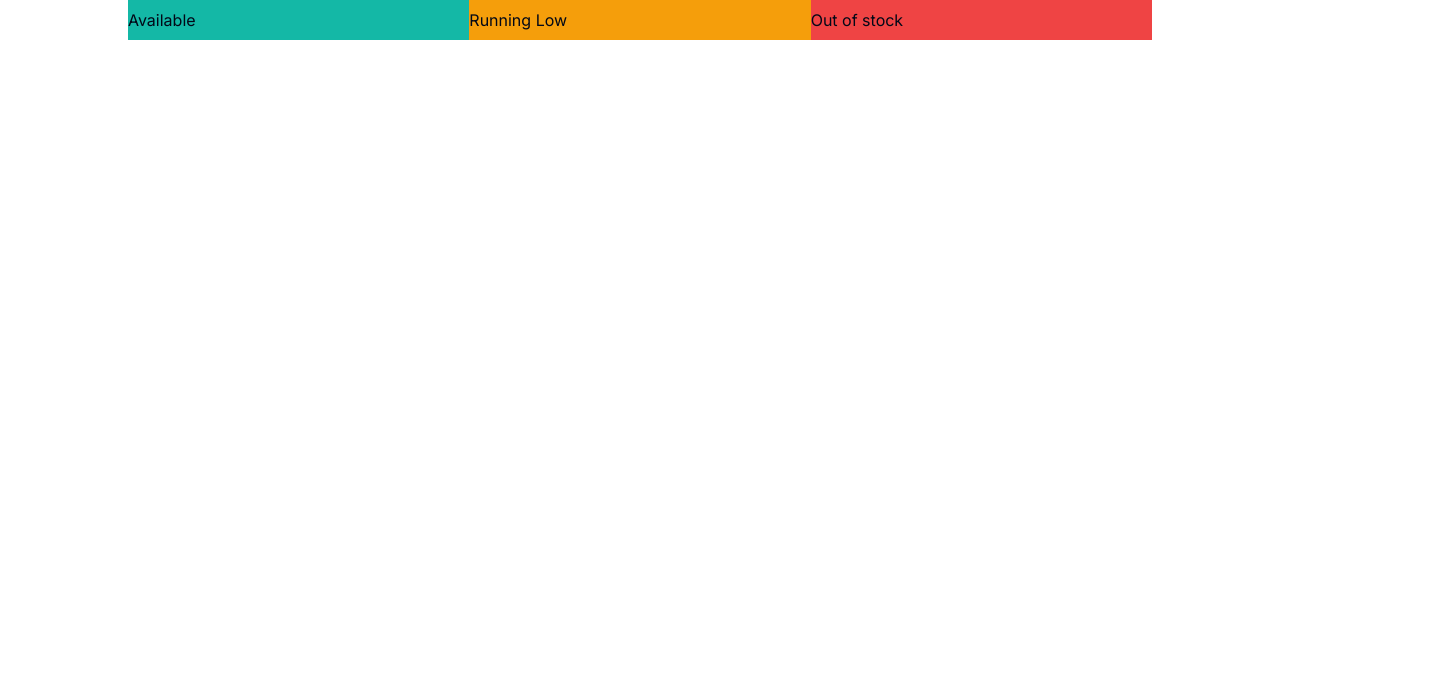
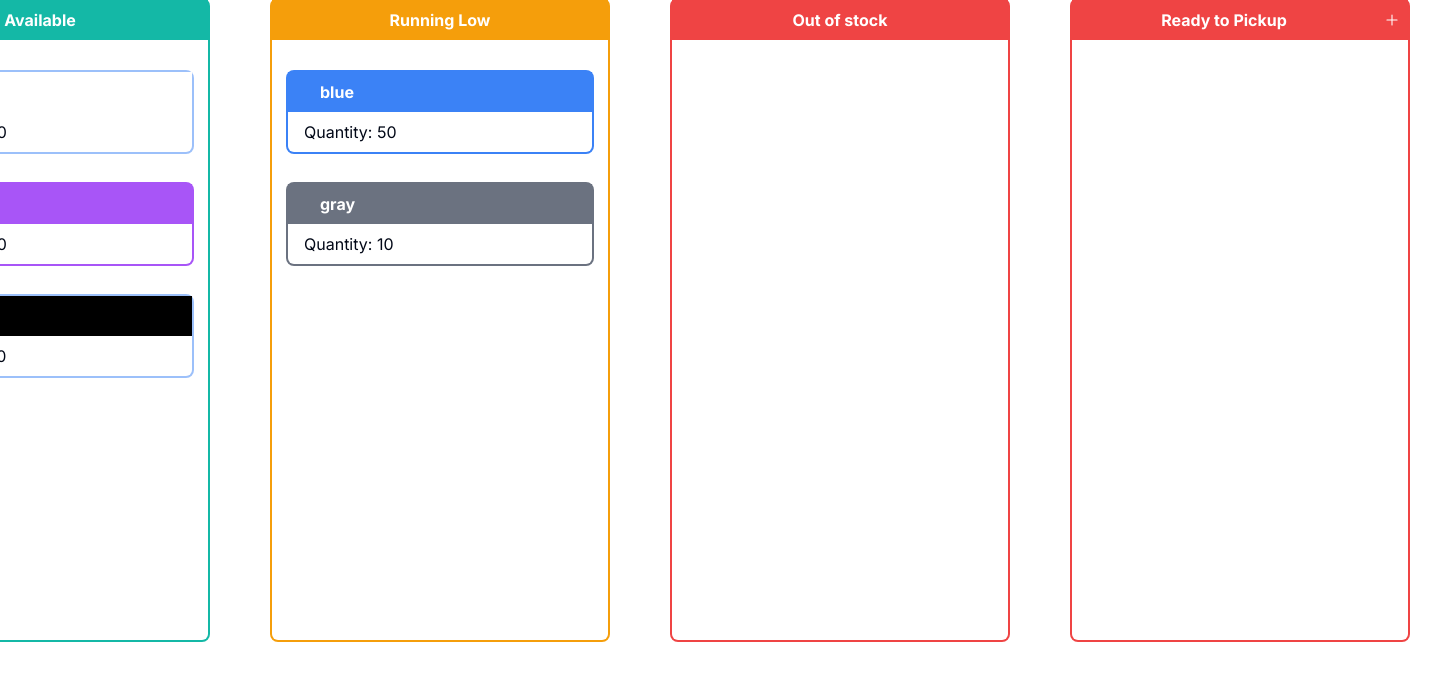
Before and after one commit to tomcaz/bcp-ui, a Next.js app: page /home in a window 1280 px wide. Shown: the top 680 px of the page, 1440 px wide, since content can reach past the window. Built offline with nearby package versions, Linux system fonts and the light colour scheme.

Commit message:
Update for Home Component
-[x] Added Draggable
-[x] Added Pre Drag and drop function (Will continue and bind after state management install and setup)
-[x] Create Lane, Card
-[x] Row children became nullable to allow creating empty

```diff
--- /dev/null
+++ b/src/app/common.ts
@@ -0,0 +1,29 @@
+
+export type PaintType = {
+    id?: string,
+    updatedBy?: string,
+    updatedAt?: Date,
+    color: ColorType,
+    paintQty: number,
+    lane: LaneType
+}
+
+export enum LaneType {
+    available = 'available',
+    runningLow = 'runningLow',
+    outOfStock = 'outOfStock'
+}
+
+// future feature
+// address?: string,
+// createdBy: string,
+// createdAt: Date,
+// painter?: string,
+
+export enum ColorType {
+    BLACK = 'black',
+    BLUE = 'blue-500',
+    GREY = 'gray-500',
+    PURPLE = 'purple-500',
+    WHITE = 'white'
+}
--- a/src/app/home/page.tsx
+++ b/src/app/home/page.tsx
@@ -1,22 +1,59 @@
+'use client'
 import Col from '@/components/col'
 import Lane from '@/components/lanes'
 import Row from '@/components/row'
-import React from 'react'
+import React, { useState } from 'react'
+import { ColorType, PaintType, LaneType } from '../common'
+
+const rawData: PaintType[] = [
+    { color: ColorType.WHITE, paintQty: 200, lane: LaneType.available },
+    { color: ColorType.BLUE, paintQty: 50, lane: LaneType.runningLow },
+    { color: ColorType.GREY, paintQty: 10, lane: LaneType.runningLow },
+    { color: ColorType.PURPLE, paintQty: 300, lane: LaneType.available },
+    { color: ColorType.BLACK, paintQty: 250, lane: LaneType.available }
+]
 
 const HomePage = () => {
+
+    const [data, setData] = useState<PaintType[]>(rawData)
+    const [draggingPaint, setDraggingPaint] = useState<PaintType | null>()
+
+    // will be continue after state management install and setup
+
+    const handleDrop = (lane: LaneType) => {
+        console.log(draggingPaint, lane)
+    }
+
+    const handleDragging = (paint: PaintType) => {
+        setDraggingPaint(paint)
+    }
+
+    const handleDragCancle = () => {
+        setDraggingPaint(null)
+    }
+
     return (
         <div className='flex flex-col items-center'>
             {/* body */}
-            <div className="w-[1024px]">
+            <div className="w-[1600px]">
                 <Row className="justify-around">
                     <Col>
-                        <Lane title="Available" color='bg-teal-500' />
+                        <Lane title="Available" color='teal-500' data={
+                            data.filter((paint: PaintType) =>
+                                paint.lane === LaneType.available)} />
                     </Col>
                     <Col>
-                        <Lane title="Running Low" color='bg-amber-500' />
+                        <Lane title="Running Low" color='amber-500' data={
+                            data.filter((paint: PaintType) =>
+                                paint.lane === LaneType.runningLow)} />
                     </Col>
                     <Col>
-                        <Lane title="Out of stock" color="bg-red-500" />
+                        <Lane title="Out of stock" color="red-500" data={
+                            data.filter((paint: PaintType) =>
+                                paint.lane === LaneType.outOfStock)} />
+                    </Col>
+                    <Col>
+                        <Lane title="Ready to Pickup" color="red-500" data={[]} isRTPU={true} />
                     </Col>
                 </Row>
             </div>
--- a/src/app/login/page.tsx
+++ b/src/app/login/page.tsx
@@ -5,7 +5,7 @@ import Col from '@/components/col'
 import { Label } from '@/components/ui/label'
 import { Input } from '@/components/ui/input'
 import { Button } from '@/components/ui/button'
-import { ArrowLeftIcon, EnterIcon, EnvelopeOpenIcon } from "@radix-ui/react-icons"
+import { ArrowLeftIcon, EnterIcon } from "@radix-ui/react-icons"
 
 const LoginPage = () => {
     const [forgot, isForgot] = useState(false)
--- /dev/null
+++ b/src/components/card.tsx
@@ -0,0 +1,18 @@
+import { PaintType } from '@/app/common'
+import React from 'react'
+import Row from './row'
+
+const Card = ({ paint }: { paint: PaintType }) => {
+    return (
+        <div className={`flex-none ring-2 ring-${paint.color} mt-8 rounded-md cursor-pointer`} draggable color={paint.color}>
+            <div className={`pl-8 bg-${paint.color} font-bold text-${paint.color === 'white' ? 'black' : 'white'}`}>
+                {paint.color.split('-')[0]}
+            </div>
+            <Row className='pl-4'>
+                {`Quantity: ${paint.paintQty}`}
+            </Row>
+        </div>
+    )
+}
+
+export default Card
--- a/src/components/lanes.tsx
+++ b/src/components/lanes.tsx
@@ -1,16 +1,48 @@
-import React from 'react'
+import { PlusIcon } from '@radix-ui/react-icons'
+import React, { DragEventHandler, useState } from 'react'
+import Row from './row'
+import Col from './col'
+import Card from './card'
+import { PaintType } from '@/app/common'
 
 type Props = {
     title: string,
-    color?: string // tailwind colors
+    color: string // tailwind colors
+    data: PaintType[],
+    isRTPU?: boolean
 }
 
-const Lane = ({ title, color }: Props) => {
+const Lane = ({ title, color, data, isRTPU = false }: Props) => {
+    const [dropping, isDropping] = useState(false)
+
+    const onDropping = (event: any) => {
+        console.log(event.target.parent)
+        isDropping(true)
+    }
+
     return (
-        <div className={`${color}`}>
-            <div className='leading-l'>
-                {title}
-            </div>
+        <div className={`ml-8 mr-8 ring-2 ring-${color} rounded-md`}>
+            <Row>
+                <Col>
+                    <div className={`bg-${color} leading-l text-center font-bold text-white`}>
+                        {title}
+                    </div>
+                </Col>
+                <>{
+                    isRTPU &&
+                    <Col className={`bg-${color} flex-none pt-3 cursor-pointer`}>
+                        <PlusIcon className="mr-2 h-4 w-4 ml-2 text-white" />
+                    </Col>
+                }</>
+            </Row>
+            <Row className='flex-col justify-start h-[600px] pl-4 pr-4'>
+                <div className='h-max' onDragOver={onDropping}>
+                    {data.length > 0 &&
+                        data.map((paint, index) => (
+                            <Card key={index} paint={paint} />
+                        ))
+                    }</div>
+            </Row>
         </div>
     )
 }
--- a/src/components/row.tsx
+++ b/src/components/row.tsx
@@ -1,7 +1,7 @@
 import React from 'react'
 
 type Props = {
-    children: string | JSX.Element | JSX.Element[],
+    children?: string | JSX.Element | JSX.Element[],
     className?: string
 }
 
--- a/tailwind.config.ts
+++ b/tailwind.config.ts
@@ -7,8 +7,22 @@ const config = {
     './components/**/*.{ts,tsx}',
     './app/**/*.{ts,tsx}',
     './src/**/*.{ts,tsx}',
-	],
+  ],
   prefix: "",
+  safelist: [
+    {
+      pattern: /bg-\w+-[1-9]00/,
+    },
+    {
+      pattern: /bg-\w/,
+    },
+    {
+      pattern: /text-\w+-[1-9]00/,
+    },
+    {
+      pattern: /ring-\w+-[1-9]00/,
+    }
+  ],
   theme: {
     container: {
       center: true,
```
